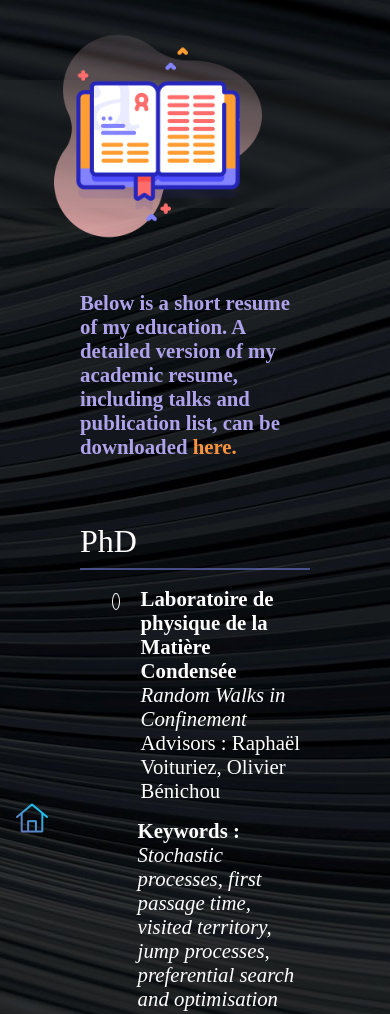
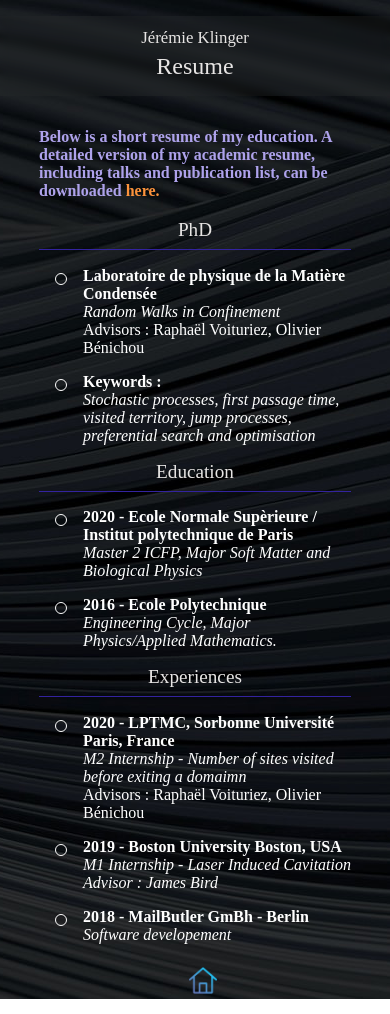
Before and after one commit to zweinalbereicht/zweinalbereicht.github.io, a plain HTML site: page cv.html in a window 390 px wide. Shown: the top 1014 px of the page. Drawn offline with Linux system fonts and the light colour scheme.

Commit message:
resume page updated to mobile version

```diff
--- a/cv.css
+++ b/cv.css
@@ -244,3 +244,191 @@ footer a img{
 .hidden-bullet {
   border-color: rgba(45, 46, 48,0);
 }
+
+@media only screen and (max-width: 600px){
+
+body {
+    color:white;
+    height:100%;
+    margin:0px;
+    background-image: url('./assets/maxim-berg-RP1ny6ItgAM-unsplash.jpg');
+    background-size: 1920px 1248px;
+    background-position:0% 0%;
+    background-attachment:fixed;
+    overflow:scroll;
+    font-family: "Barlow";
+}
+
+.head-banner {
+    z-index:1;
+    height: 1em;
+    /* background-color: rgba(0,0, 0,0.6); */
+    /* -webkit-backdrop-filter: blur(5px); */
+    /* backdrop-filter: blur(5px); */
+
+}
+
+.navBar {
+    background-color: rgba(45, 46, 48,0.3);
+    /* background-color: rgba(51,35, 159,0.1); */
+    /* background-color: rgba(100, 0, 0,0.3); */
+    height: 5em;
+    /* height: 100em; */
+    width: 100%;
+    display: block;
+    /* justify-content:space-between; */
+    z-index:3;
+    -webkit-backdrop-filter: blur(5px);
+    backdrop-filter: blur(5px);
+}
+
+.navBar .homepage {
+  margin:auto;
+  margin-top:0.5em;
+  width:100%;
+    color:white;
+    font-size:1.5em;
+    /* margin:auto; */
+    /* padding-left:1em; */
+    display:inline-block;
+    /* text-align:left; */
+}
+
+.name{
+  text-align:center;
+  font-size:0.7em;
+  color: #e7e5e4;
+}
+
+.page-name{
+  text-align:center;
+  font-size:1em;
+  color: #e7e5e4;
+  margin-top:0.2em;
+}
+
+.top-right-icon img {
+    position:absolute;
+    width: 13em;
+    height:13em;
+    top: 2em;
+    right: 8em;
+    z-index:4;
+    opacity:0;
+}
+
+.projectPage {
+    z-index:2;
+    display:block;
+    height:100%
+}
+
+/* general container for our text */
+.text-container {
+    width:80%;
+    margin:auto;
+}
+
+.general-description {
+    font-size:1em;
+    padding-top:2em;
+    color:#aea2eb;
+    font-weight:bold;
+}
+
+.main-list {
+    margin-top:-1.8em;
+}
+
+.section {
+    display: block;
+    /* justify-content:space-between; */
+    /* height:2em; */
+    width:100%;
+    align-items:center;
+    margin:auto;
+    height:100%;
+}
+.section-name {
+    color: #e7e5e4;
+    font-size:1.2em;
+    text-align:center;
+    width:100%;
+}
+
+.section-separator{
+    margin-top:0.5em;
+    height:0.5px;
+    border: 0;
+    border-top: 1px solid rgba(51,35, 159,1);
+}
+
+
+.article-list {
+  margin-top:1em;
+  margin-left:1em;
+}
+
+.article {
+    position: relative;
+    margin-left:0em;
+    display:flex;
+    margin-bottom:1em;
+}
+
+.article-bullet {
+  height:10px;
+  width:10px;
+  min-height:10px;
+  min-width:10px;
+  border:solid white 1px;
+  /* border-radius:50%; */
+  position:relative;
+  /* top:6px; */
+}
+
+.article-body {
+  margin-left:1em;
+  font-size:1em;
+}
+
+.article-links {
+  text-decoration:none;
+}
+
+.article-name {
+  font-size:1em;
+}
+
+.article-authors {
+  font-style:italic;
+  font-size:1em;
+}
+
+.small-text {
+  font-size:1em;
+}
+footer {
+  /* display:flex; */
+  position:relative;
+  height:1.8em;
+  width:100%;
+  text-align:center;
+  align-items:center;
+  /* justify-content:center; */
+}
+
+footer img {
+  margin:auto;
+  margin-top:1em;
+  max-height:100%;
+}
+
+a {
+  /* color: #14b8a6; */
+  color: #fb923c;
+  text-decoration:none;
+}
+
+
+}
--- a/cv.html
+++ b/cv.html
@@ -169,48 +169,6 @@
     </div>
   </div>
 
-  <!--  2021---->
-  <div class="year">
-    <div class="year-nb">
-      2021
-    </div>
-    <div class="year-separator"></div>
-    <div class="article-list">
-
-      <div class="article">
-        <div class="article-bullet"></div>
-        <div class="article-body">
-          <div class="article-name small-text">
-            Distribution of the span of one-dimensional confined random processes before hitting a target.
-          </div>
-          <div class="article-authors small-text">
-            J. Klinger, R. Voituriez, and O. Bénichou
-          </div>
-          <a href="https://journals.aps.org/pre/abstract/10.1103/PhysRevE.103.032107" class="article-links small-text">
-            Phys. Rev. E 103, 032107
-          </a>
-        </div>
-      </div>
-
-      <div class="article">
-        <div class="article-bullet"></div>
-        <div class="article-body">
-          <div class="article-name small-text">
-            Joint statistics of space and time exploration of one-dimensional random walks.
-          </div>
-          <div class="article-authors small-text">
-            J. Klinger, A. Barbier-Chebbah, R. Voituriez, and O. Bénichou
-          </div>
-          <a href="https://journals.aps.org/pre/abstract/10.1103/PhysRevE.105.034116" class="article-links small-text">
-            Phys. Rev. E 105, 034116
-          </a>
-        </div>
-      </div>
-
-    </div>
-  </div>
-  </div>
-
   <footer><a href="./"><img src="assets/page-daccueil.png" alt=""></a></footer>
 </body>
 
--- a/publications.css
+++ b/publications.css
@@ -411,9 +411,6 @@ body {
   font-size:1em;
 }
 
-
-
-
 .article-links {
   text-decoration:none;
   color: #fb923c;
```
